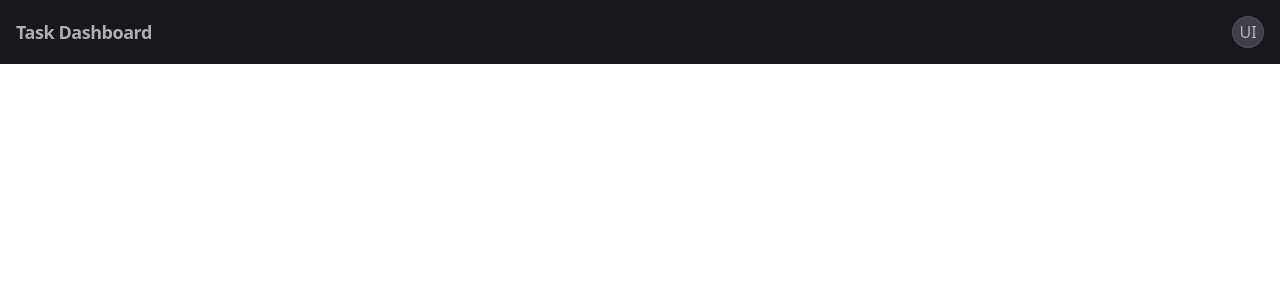
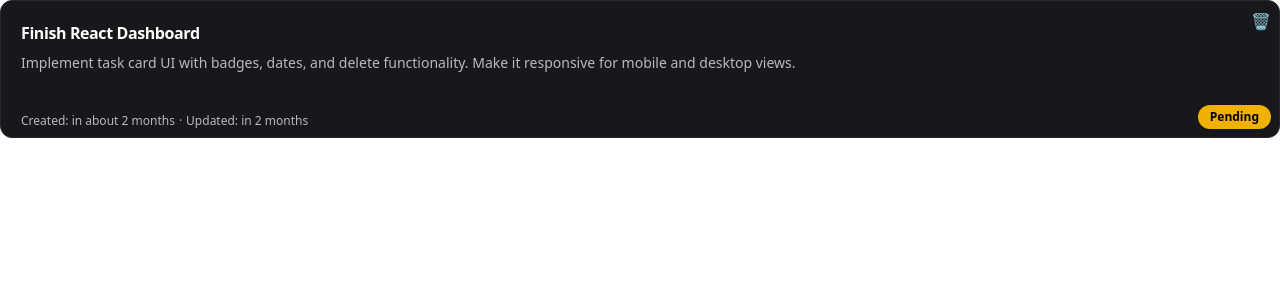
Before and after one commit to AndyAndroid007/TaskFlow, a React (Vite) app in the folder mern-frontend/: page / in a window 1280 px wide. Shown: the top 300 px of the page. Built offline with nearby package versions, Linux system fonts and the light colour scheme; no server answers.

Commit message:
NavBar UI Additions

```diff
--- a/mern-frontend/package.json
+++ b/mern-frontend/package.json
@@ -11,6 +11,7 @@
   },
   "dependencies": {
     "@tailwindcss/vite": "^4.1.18",
+    "date-fns": "^4.1.0",
     "react": "^19.2.0",
     "react-dom": "^19.2.0"
   },
--- a/mern-frontend/src/App.jsx
+++ b/mern-frontend/src/App.jsx
@@ -1,10 +1,23 @@
 import LoginPage from "./pages/LoginPage.jsx";
 import NavBar from "./components/ui/NavBar.jsx";
+import TaskCard from "./components/ui/TaskCard.jsx";
 function App() {
   return (
     <>
     {/* <LoginPage /> */}
-    <NavBar/>
+    {/* <NavBar/> */}
+    <TaskCard task = {{
+  "id": 1,
+  "title": "Finish React Dashboard",
+  "description": "Implement task card UI with badges, dates, and delete functionality. Make it responsive for mobile and desktop views.",
+  "completed": false,
+  "createdAt": "2026-02-10T09:30:00.000Z",
+  "updatedAt": "2026-02-15T14:45:00.000Z",
+  "assignedTo": "John Doe",
+  "priority": "High"
+}
+} onEdit={()=> console.log("edit")} onDelete={()=>console.log("delete")}></TaskCard>
+
     </>
   );
 }
--- /dev/null
+++ b/mern-frontend/src/components/ui/TaskCard.jsx
@@ -0,0 +1,44 @@
+import { useState } from 'react';
+import { formatDistanceToNow } from 'date-fns';
+function TaskCard({ task, onEdit, onDelete }) {
+    const { title, description, createdAt, updatedAt, completed } = task;
+
+    const isEdited = createdAt != updatedAt;
+
+    return (
+        <div className="group relative bg-zinc-900 border border-zinc-800 hover:border-zinc-700 rounded-xl p-5 pb-16 pr-16 transition cursor-pointer" onClick={onEdit}>
+            {/*Date Section*/}
+            <div className="absolute bottom-2 left-5 text-xs text-white/70 space-y-1">
+                <span>Created: {formatDistanceToNow(new Date(createdAt), { addSuffix: true })}</span>
+                {isEdited && (
+                    <>
+                    <span className = "mx-1">·</span>
+                    <span>Updated: {formatDistanceToNow(new Date(updatedAt), { addSuffix: true })}</span>
+                    </>
+                )}
+            </div>
+            {/* Delete Button */}
+            <button
+                className="absolute top-2 right-2 text-red-500 hover:text-red-700 transition"
+                onClick={(e) => {
+                    e.stopPropagation(); // Prevent triggering onEdit
+                    onDelete();
+                }}
+            >
+                🗑️
+            </button>
+            {/* Badge */}
+            <div className={`absolute bottom-2 right-2 px-3 py-1 text-xs font-semibold rounded-full ${completed ? 'bg-green-500 text-white' : 'bg-yellow-500 text-black'
+                }`}>
+                {completed ? 'Completed' : 'Pending'}
+            </div>
+            {/*Header Section*/}
+            <div className="flex flex-col gap-2">
+                <h3 className="text-white font-semibold tracking-tight text-base">{title}</h3>
+                {description && (<p className="text-sm text-white/70 line-clamp-2">{description}</p>)}
+            </div>
+        </div>
+    )
+}
+
+export default TaskCard;
```
Also changed, not shown: 2 other files (tests, documents, lock files or other folders).
